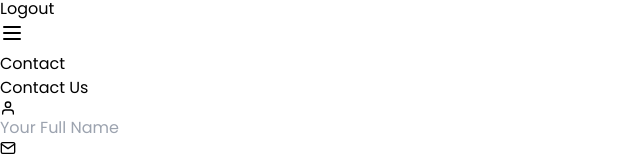
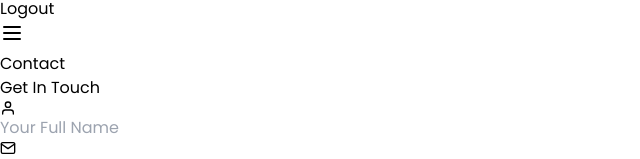
Before and after one commit to novice1205/WBPA-QA-Phase-I, a React (Vite) app in the folder WBPA Frontend/: page /dashboard in a window 1280 px wide. Both pictures are taken after a click on the button "Contact Us". Shown: the part 154-313 px from the top of the page, without its empty margins (0-640 px from the left). Built offline with nearby package versions, Linux system fonts and the light colour scheme.

Commit message:
Update Components

```diff
--- a/WBPA Frontend/src/components/ContactContent.jsx
+++ b/WBPA Frontend/src/components/ContactContent.jsx
@@ -3,7 +3,7 @@ import { FiUser, FiMail, FiPhone, FiMessageSquare } from 'react-icons/fi';
 
 const ContactContent = () => (
   <div className="bg-white shadow-lg rounded-xl p-8 w-full mx-auto border border-gray-200">
-    <h3 className="text-2xl font-semibold text-gray-900 mb-6 text-center">Contact Us</h3>
+    <h3 className="text-2xl font-semibold text-gray-900 mb-6 text-center">Get In Touch</h3>
 
     <form className="space-y-5" method="POST" action="/">
       {/* Name Field */}
```
